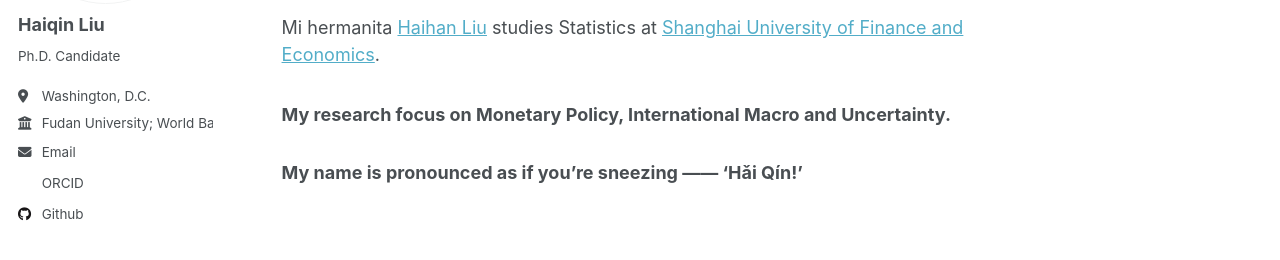
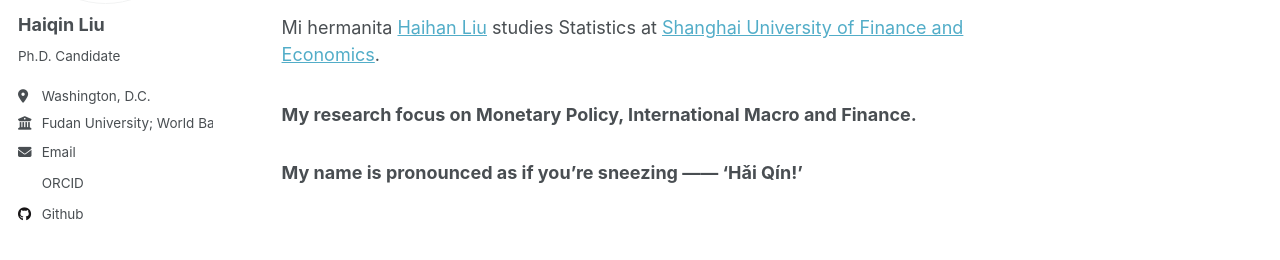
Before and after one commit to liuhaiqinFDU/liuhaiqinFDU.github.io, a Jekyll site: the page built from about.md, in a window 1280 px wide. Shown: the part 277-537 px from the top of the page. Built offline with Jekyll 4.4.1, drawn with Linux system fonts in a browser that asks for light colours; some web fonts are replaced.

Commit message:
Update about.md

```diff
--- a/about.md
+++ b/about.md
@@ -15,7 +15,7 @@ Mi hermanita [Haihan Liu](https://github.com/GraceHanLiu) studies Statistics at
 
 
 
-### My research focus on Monetary Policy, International Macro and Uncertainty.
+### My research focus on Monetary Policy, International Macro and Finance.
 
 
 
```
